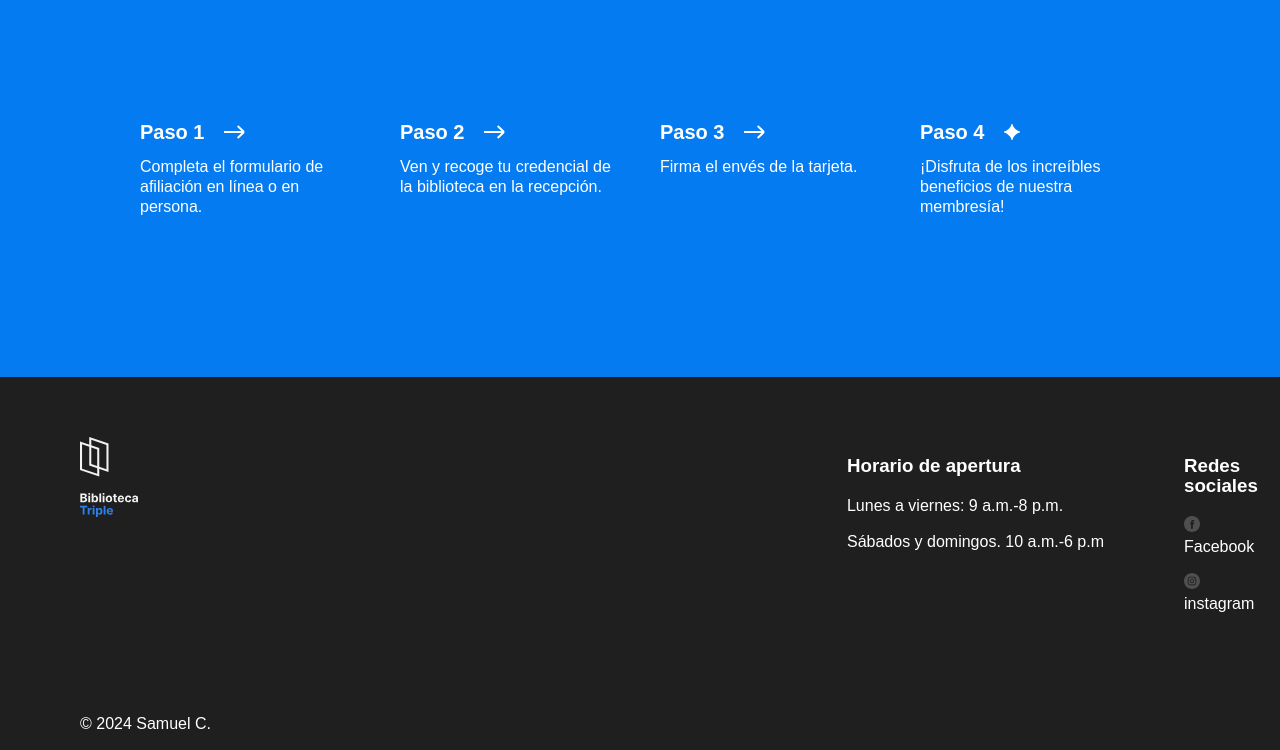
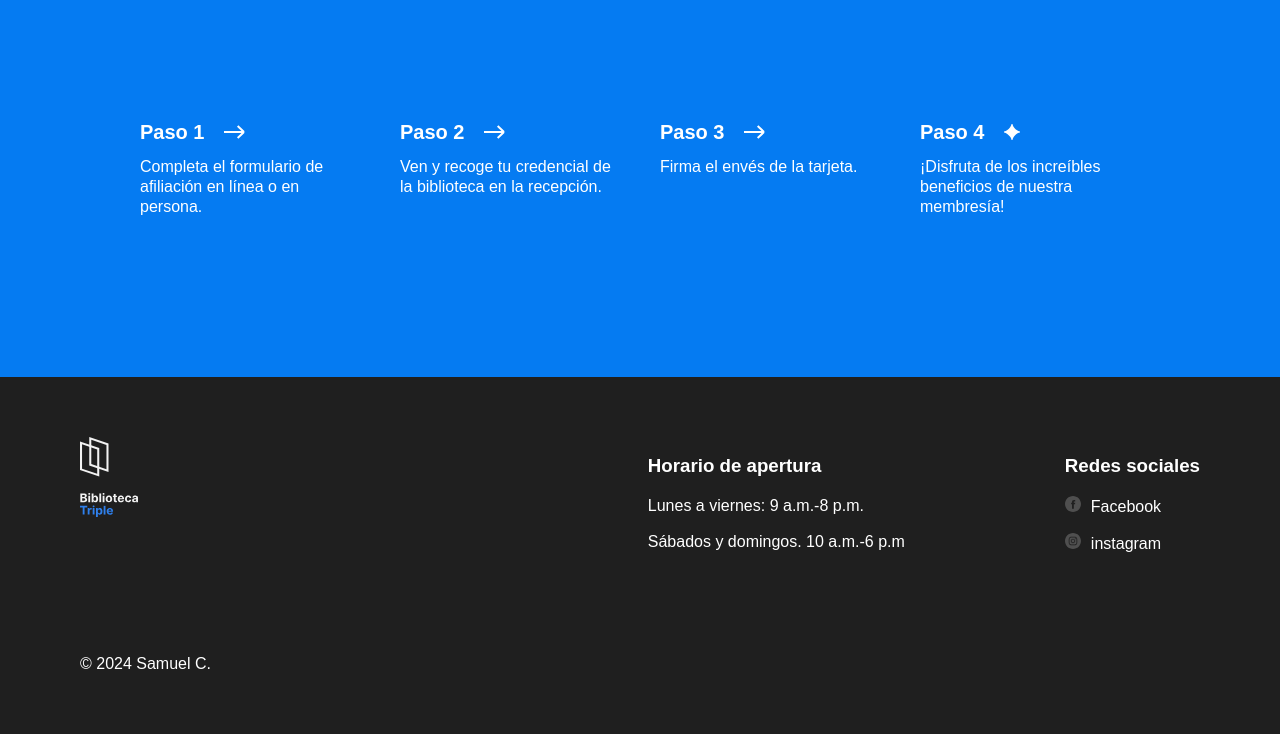
Before and after one commit to dokkodoo5/web_project_library, a plain HTML site: page index.html in a window 1280 px wide. Shown: the part 3165-3915 px from the top of the page. Drawn offline with Linux system fonts and the light colour scheme.

Commit message:
page correct new

```diff
--- a/index.html
+++ b/index.html
@@ -293,7 +293,7 @@
               class="footer__logo"
             />
           </div>
-          <div class="footer__column_content_hours">
+          <div class="foorter__columns footer__column_content_hours">
             <h3 class="footer__column-heading">Horario de apertura</h3>
             <ul class="footer__list">
               <li class="footer__list-item">Lunes a viernes: 9 a.m.-8 p.m.</li>
@@ -302,7 +302,7 @@
               </li>
             </ul>
           </div>
-          <div class="footer__column_content_social">
+          <div class="footer__columns footer__column_content_social">
             <h3 class="footer__column-heading">Redes sociales</h3>
             <ul class="footer__list">
               <li class="footer__list-item">
--- a/styles/style.css
+++ b/styles/style.css
@@ -358,7 +358,9 @@
 }
 
 .footer__column_content_social {
-  max-width: 16px;
+  display: block;
+  margin-top: auto;
+  margin-right: 0;
 }
 
 .footer__logo {
@@ -394,5 +396,6 @@
 .footer__copyright {
   margin-top: 100px;
   margin-left: 80px;
+  margin-bottom: 60px;
   color: #fff;
 }
```
